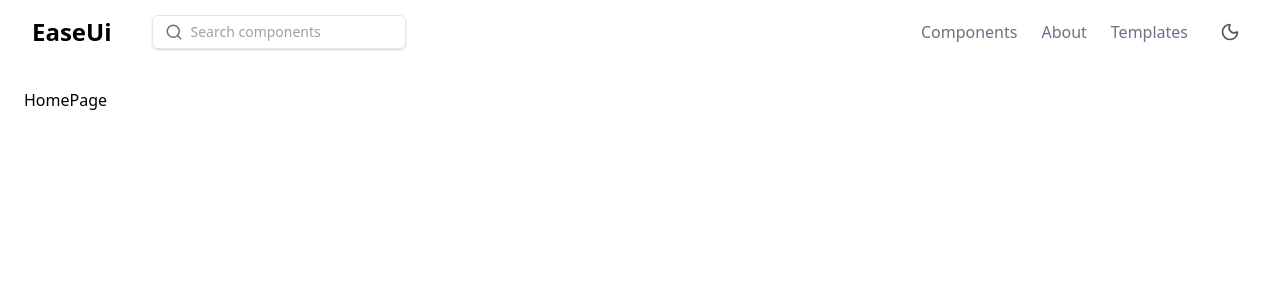
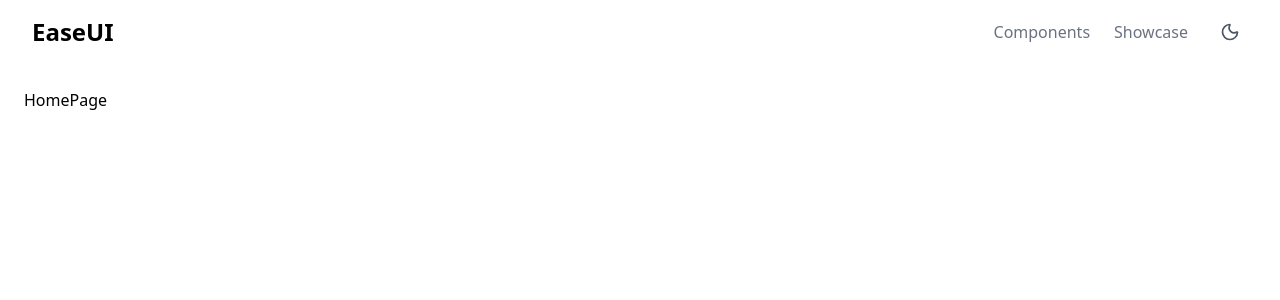
Before and after one commit to Anirudh-Negii/easeui, a React (Vite) app: page / in a window 1280 px wide. Shown: the top 300 px of the page. Built offline with nearby package versions, Linux system fonts and the light colour scheme.

Commit message:
Clean up navbar navigation

```diff
--- a/src/components/Personal/Navbar.tsx
+++ b/src/components/Personal/Navbar.tsx
@@ -1,5 +1,5 @@
 import { toggleTheme } from "@/features/ThemeSlice";
-import { Moon, Search, Sun } from "lucide-react";
+import { Moon, Sun } from "lucide-react";
 import { useDispatch, useSelector } from "react-redux";
 import { useNavigate } from "react-router";
 
@@ -7,7 +7,7 @@ const Navbar = () => {
   const navigate = useNavigate();
   const dispatch = useDispatch();
   const { mode } = useSelector(
-    (state: { theme: { mode: string } }) => state.theme
+    (state: { theme: { mode: string } }) => state.theme,
   );
   console.log("this is theme->", mode);
 
@@ -18,17 +18,8 @@ const Navbar = () => {
           onClick={() => navigate("/")}
           className="font-bold text-2xl cursor-pointer"
         >
-          EaseUi
+          EaseUI
         </h1>
-
-        <div className="hidden sm:flex items-center bg-transparent rounded-md px-3 py-1.5 shadow-xs shadow-gray-300 border border-gray-200">
-          <Search size={18} className="text-gray-500" />
-          <input
-            type="text"
-            placeholder="Search components"
-            className="ml-2 bg-transparent outline-none text-sm text-gray-700 placeholder-gray-400"
-          />
-        </div>
       </div>
 
       <ul className="hidden md:flex items-center gap-6 text-gray-500">
@@ -38,8 +29,12 @@ const Navbar = () => {
         >
           Components
         </li>
-        <li className="cursor-pointer hover:text-black">About</li>
-        <li className="cursor-pointer hover:text-black">Templates</li>
+        <li
+          onClick={() => navigate("showcase")}
+          className="cursor-pointer hover:text-black"
+        >
+          Showcase
+        </li>
         {mode === "dark" && (
           <li
             className="cursor-pointer p-2 rounded-full hover:bg-gray-100 dark:hover:bg-gray-800"
@@ -57,9 +52,6 @@ const Navbar = () => {
           </li>
         )}
       </ul>
-
-      {/* Mobile Hamburger */}
-      <button className="md:hidden text-gray-700">☰</button>
     </nav>
   );
 };
```
